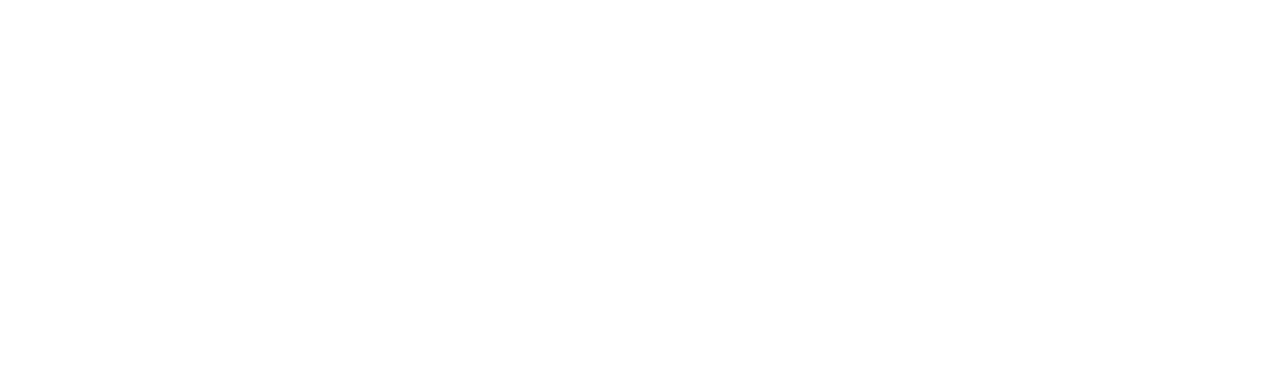
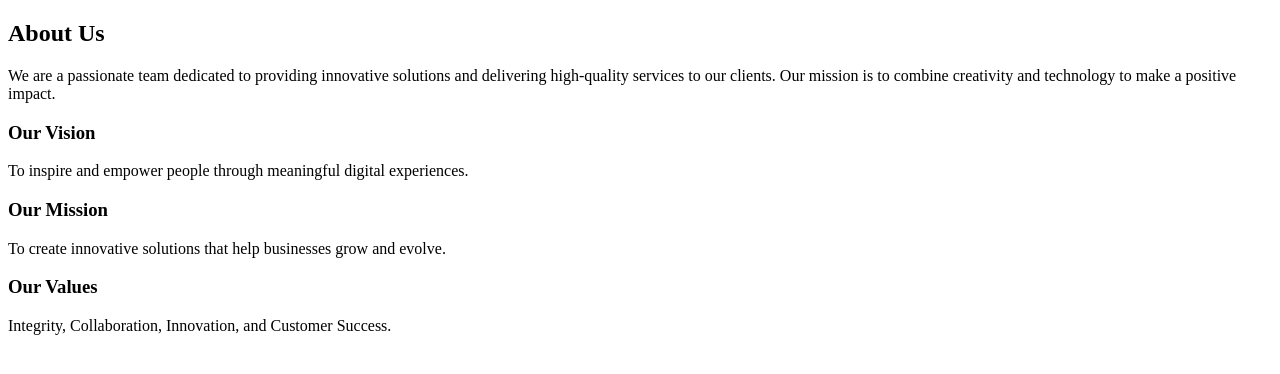
Before and after one commit to daianamuro/GitFlow, a plain HTML site: page index.html in a window 1280 px wide. Drawn offline with Linux system fonts and the light colour scheme.

Commit message:
Actualización AboutUs

```diff
--- a/index.html
+++ b/index.html
@@ -1,11 +1,33 @@
 <!DOCTYPE html>
 <html lang="en">
 <head>
-    <meta charset="UTF-8">
-    <meta name="viewport" content="width=device-width, initial-scale=1.0">
-    <title>Document</title>
+  <meta charset="UTF-8">
+  <meta name="viewport" content="width=device-width, initial-scale=1.0">
+  <title>About Us</title>
 </head>
 <body>
+  <section>
+    <h2>About Us</h2>
+    <p>
+      We are a passionate team dedicated to providing innovative solutions and
+      delivering high-quality services to our clients. Our mission is to combine
+      creativity and technology to make a positive impact.
+    </p>
 
+    <div>
+      <h3>Our Vision</h3>
+      <p>To inspire and empower people through meaningful digital experiences.</p>
+    </div>
+
+    <div>
+      <h3>Our Mission</h3>
+      <p>To create innovative solutions that help businesses grow and evolve.</p>
+    </div>
+
+    <div>
+      <h3>Our Values</h3>
+      <p>Integrity, Collaboration, Innovation, and Customer Success.</p>
+    </div>
+  </section>
 </body>
 </html>
```
